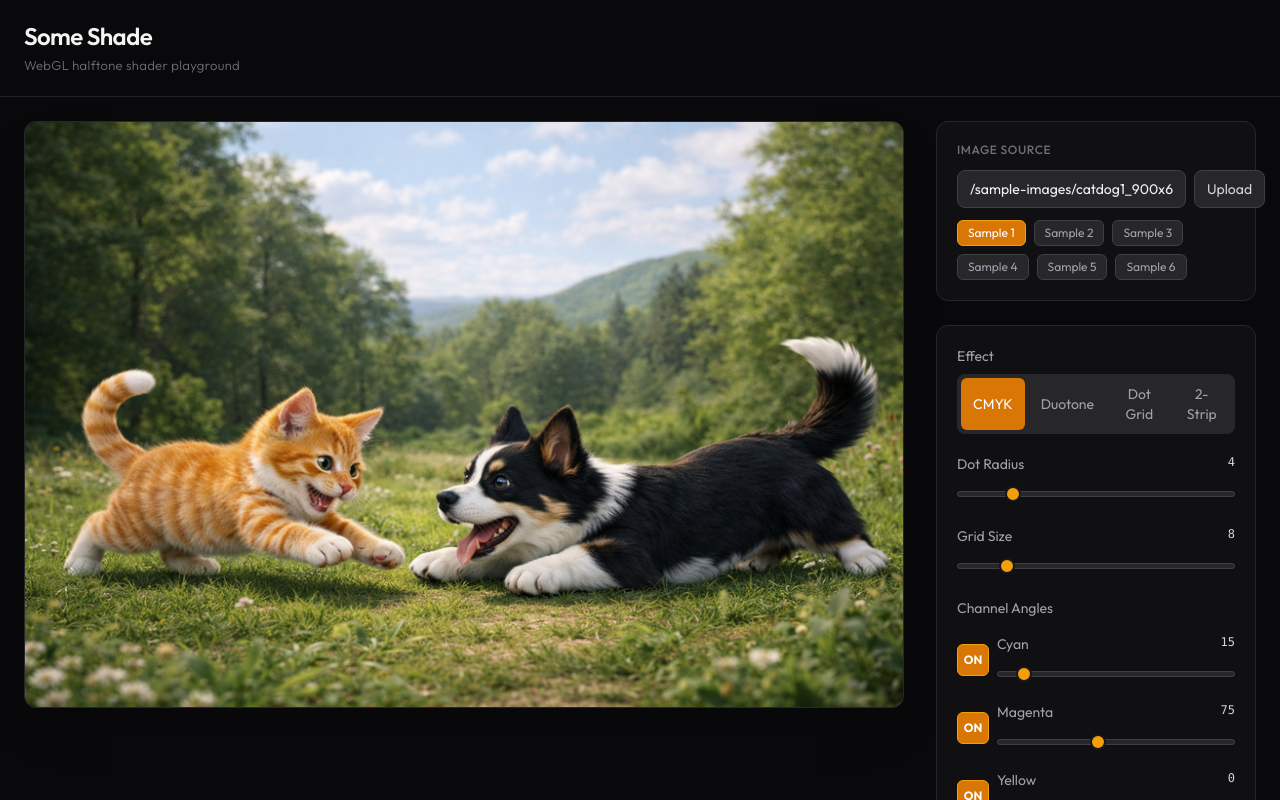
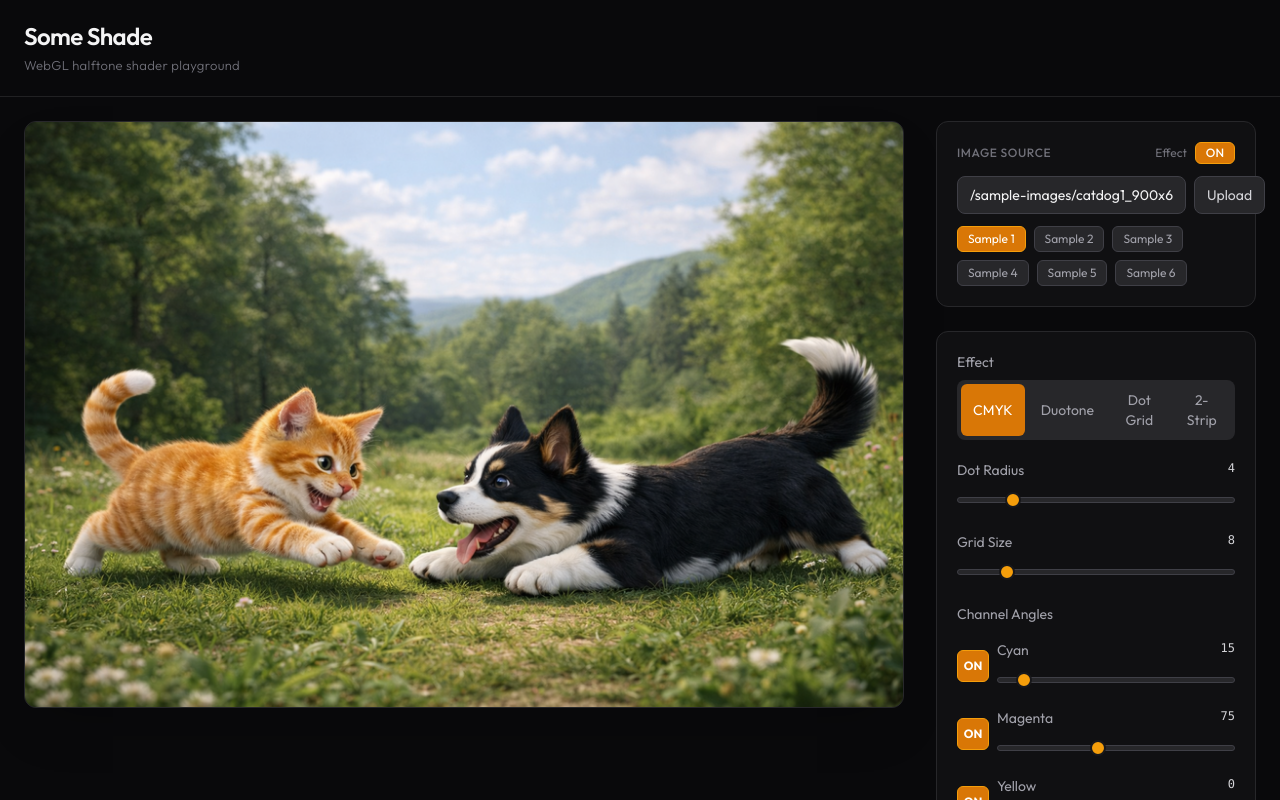
Before and after one commit to johnfmorton/some-shade-web-component, a React (Vite) app in the folder packages/playground/: page / in a window 1280 px wide. Shown: the top 800 px of the page. Built offline with nearby package versions, Linux system fonts and the light colour scheme.

Commit message:
feat: add effect ON/OFF toggle to playground for before/after comparison
Co-Authored-By: Claude <noreply@anthropic.com>

```diff
--- a/packages/playground/src/App.tsx
+++ b/packages/playground/src/App.tsx
@@ -1,4 +1,4 @@
-import React, { useReducer, useEffect, useRef, useCallback } from 'react';
+import React, { useState, useReducer, useEffect, useRef, useCallback } from 'react';
 import ControlPanel from './components/ControlPanel';
 import ImageInput from './components/ImageInput';
 import ExportPanel from './components/ExportPanel';
@@ -196,6 +196,7 @@ declare global {
 
 export default function App() {
   const [state, dispatch] = useReducer(reducer, undefined, hydrateState);
+  const [effectEnabled, setEffectEnabled] = useState(true);
   const initialized = useRef(false);
   const shadeRef = useRef<HTMLElement | null>(null);
   const set = (key: keyof State) => (value: string | number) =>
@@ -253,6 +254,7 @@ export default function App() {
         {/* Preview */}
         <div className="flex-1 min-w-0">
           <div className="bg-zinc-900 rounded-xl border border-zinc-800 overflow-hidden shadow-2xl shadow-black/20">
+            {effectEnabled ? (
               <some-shade-image
                 ref={shadeRef}
                 src={state.src}
@@ -281,12 +283,21 @@ export default function App() {
                 cool-color={state.coolColor}
                 loading-blur={state.loadingBlur}
               />
+            ) : (
+              <img
+                src={state.src}
+                alt="Source preview"
+                style={state.displayWidth > 0 ? { width: `${state.displayWidth}px`, margin: '0 auto' } : undefined}
+                className="block w-full h-auto"
+              />
+            )}
           </div>
         </div>
 
         {/* Controls */}
         <aside className="w-full lg:w-80 shrink-0 flex flex-col gap-6">
-          <ImageInput src={state.src} onChange={set('src')} />
+          <ImageInput src={state.src} onChange={set('src')} effectEnabled={effectEnabled} onEffectEnabledChange={setEffectEnabled} />
+          <div className={`flex flex-col gap-6${!effectEnabled ? ' opacity-40 pointer-events-none' : ''}`}>
           <ControlPanel
             effect={state.effect}
             onEffectChange={set('effect')}
@@ -339,6 +350,7 @@ export default function App() {
             onPreviewTransition={handlePreviewTransition}
           />
           <ExportPanel state={state} onReset={handleReset} />
+          </div>
         </aside>
       </main>
 
--- a/packages/playground/src/components/ImageInput.tsx
+++ b/packages/playground/src/components/ImageInput.tsx
@@ -14,9 +14,11 @@ const PRESETS = [
 interface ImageInputProps {
   src: string;
   onChange: (src: string) => void;
+  effectEnabled: boolean;
+  onEffectEnabledChange: (v: boolean) => void;
 }
 
-export default function ImageInput({ src, onChange }: ImageInputProps) {
+export default function ImageInput({ src, onChange, effectEnabled, onEffectEnabledChange }: ImageInputProps) {
   const fileRef = useRef<HTMLInputElement>(null);
 
   function handleFile(e: React.ChangeEvent<HTMLInputElement>) {
@@ -28,7 +30,22 @@ export default function ImageInput({ src, onChange }: ImageInputProps) {
 
   return (
     <div className="bg-zinc-900/50 border border-zinc-800 rounded-xl p-5 flex flex-col gap-3">
-      <label className="text-xs font-medium uppercase tracking-wider text-zinc-500">Image Source</label>
+      <div className="flex items-center justify-between">
+        <label className="text-xs font-medium uppercase tracking-wider text-zinc-500">Image Source</label>
+        <div className="flex items-center gap-2">
+          <span className="text-xs text-zinc-500">Effect</span>
+          <button
+            onClick={() => onEffectEnabledChange(!effectEnabled)}
+            className={`px-2.5 py-0.5 text-xs font-medium rounded-md border transition-colors cursor-pointer ${
+              effectEnabled
+                ? 'bg-amber-600 border-amber-500 text-white'
+                : 'bg-zinc-800 border-zinc-700 text-zinc-400 hover:bg-zinc-700'
+            }`}
+          >
+            {effectEnabled ? 'ON' : 'OFF'}
+          </button>
+        </div>
+      </div>
 
       <div className="flex gap-2">
         <input
```
Lines whose indentation alone changed are shown as unchanged.
